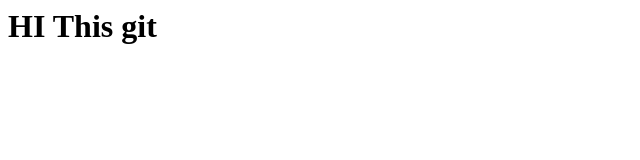
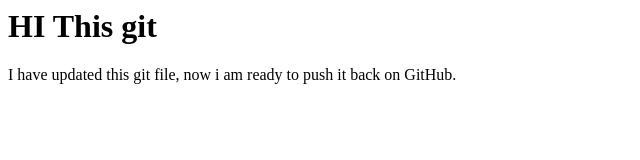
Before and after one commit to QasimImdad/testclass, a plain HTML site: page index.html in a window 1280 px wide. Shown: the whole page, without its empty margins (0-640 px from the left). Drawn offline with Linux system fonts and the light colour scheme.

Commit message:
updated index.html

```diff
--- a/index.html
+++ b/index.html
@@ -8,5 +8,6 @@
 <body>
 
 <h1>HI This git   </h1>
+<p>I have updated this git file, now i am ready to push it back on GitHub.</p>
 </body>
 </html>
```
